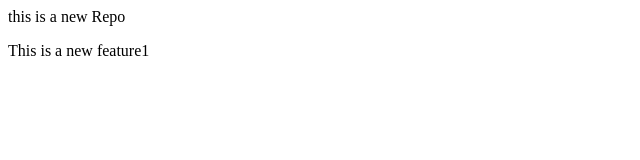
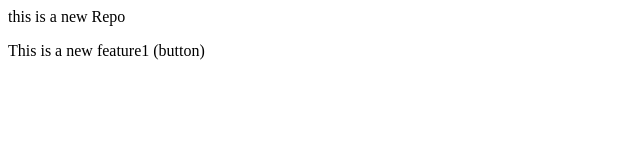
Before and after one commit to Poornima9819/Localrepo, a plain HTML site: page index.html in a window 1280 px wide. Shown: the full height of the page, 0-640 px from the left. Drawn offline with Linux system fonts and the light colour scheme.

Commit message:
add a button

```diff
--- a/index.html
+++ b/index.html
@@ -1,2 +1,2 @@
 <p>this is a new Repo</p>
-<p>This is a new feature1</p>
+<p>This is a new feature1 (button)</p>
```
